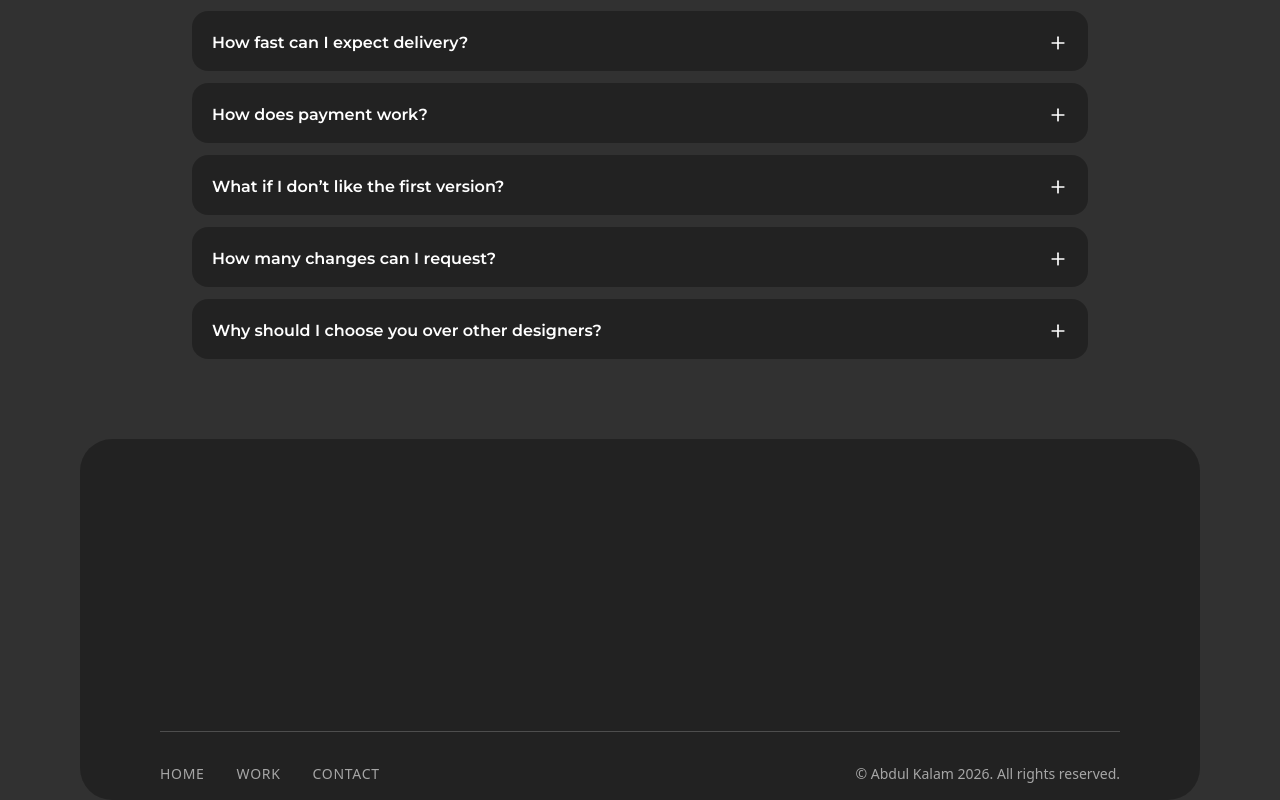
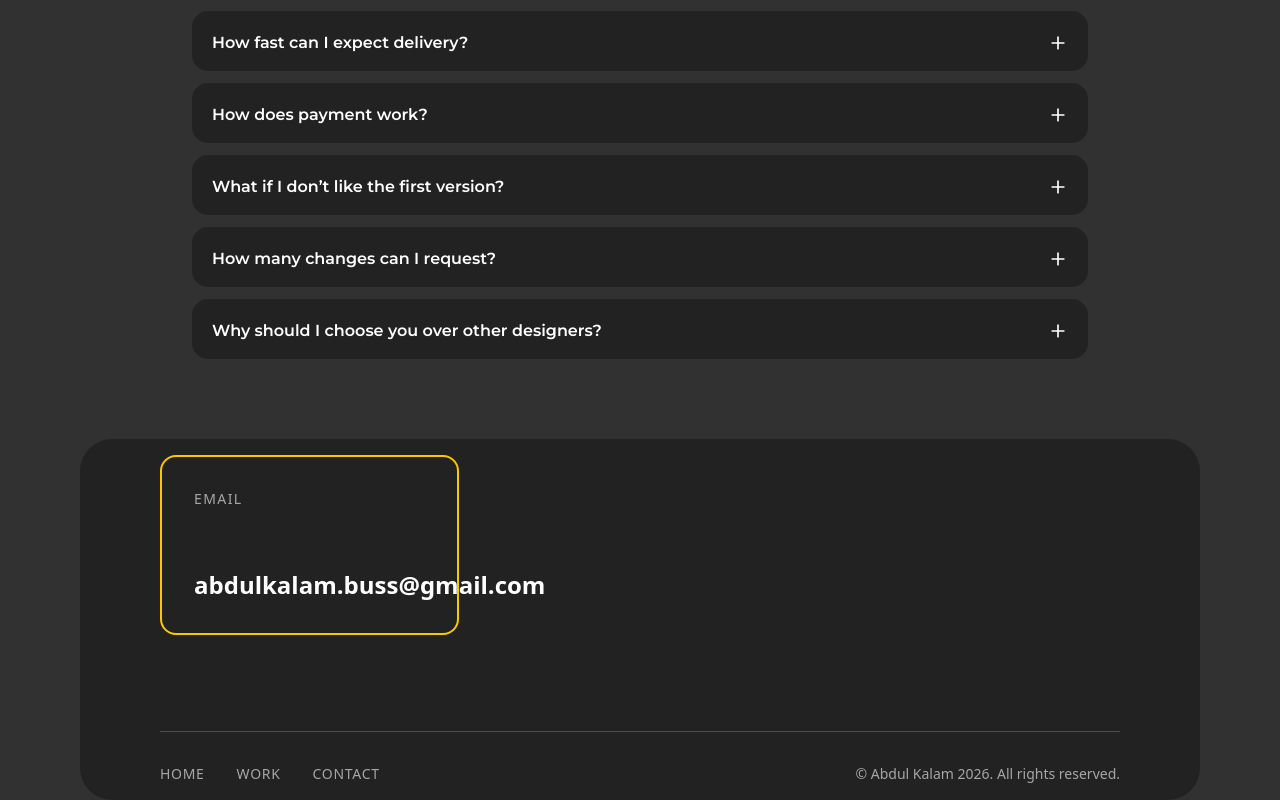
Before and after one commit to abdulkalam-011/thumbnail-design-frontend, a React (Vite) app: page / in a window 1280 px wide. Shown: the part 3974-4774 px from the top of the page. Built offline with nearby package versions, Linux system fonts and the light colour scheme.

Commit message:
fixes footer email visibility

```diff
--- a/src/components/layout/Footer.jsx
+++ b/src/components/layout/Footer.jsx
@@ -67,20 +67,16 @@ const Footer = () => {
       {/* CONTENT */}
       <div className="relative z-10 max-w-6xl mx-auto">
         {/* CTA BOXES */}
-        {/* <div className="flex gap-4 sm:flex-initial bg-red-400">
-          <span className="p-5 w-[80%] bg-white text-black rounded-3xl flex justify-between items-center text-2xl">abdulkalam.buss@gmail.com<a className="bg-yellow-400 p-4  rounded-4xl text-xl" href="mailto:abdulkalam.buss@gmail.com" target="_blank">Send Message</a></span>
-          <span className="p-5 bg-white text-black rounded-3xl flex items-center"><a href="mailto:abdulkalam.buss@gmail.com" target="_blank">(+91) 8303778433 </a></span>
-        </div> */}
         <div className="grid grid-cols-1 md:grid-cols-3 gap-8 mb-24 " >
           {/* EMAIL – PRIMARY CTA */}
           <a
-            ref={(el) => (cardsRef.current[0] = el)}
+            ref={(el) => (cardsRef.current[1] = el)}
             href="mailto:abdulkalam.buss@gmail.com"
             target="_blank"
             className="h-[180px] border-2 border-yellow-400 p-8
                        flex flex-col justify-between
                        hover:bg-yellow-400 hover:text-black
-                       transition-all duration-300 rounded-2xl"
+                       transition-all duration-300 rounded-2xl "
           >
             <span className="text-sm uppercase tracking-widest opacity-60">
               Email
```
